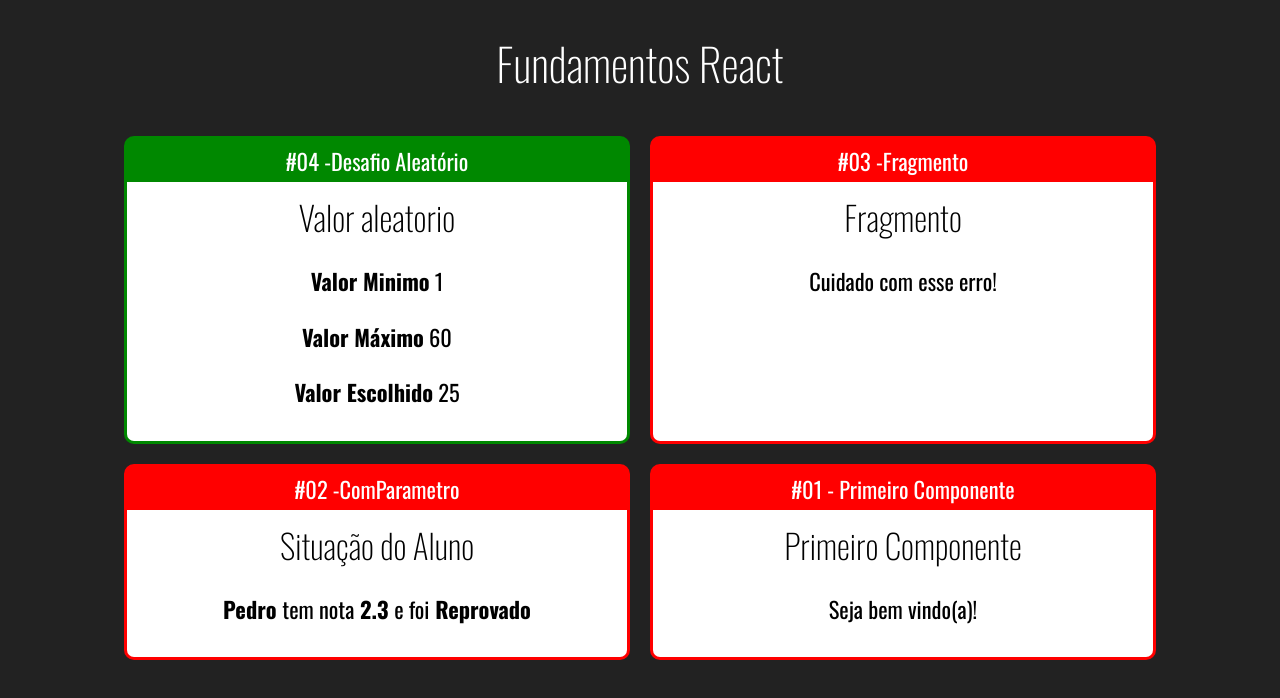
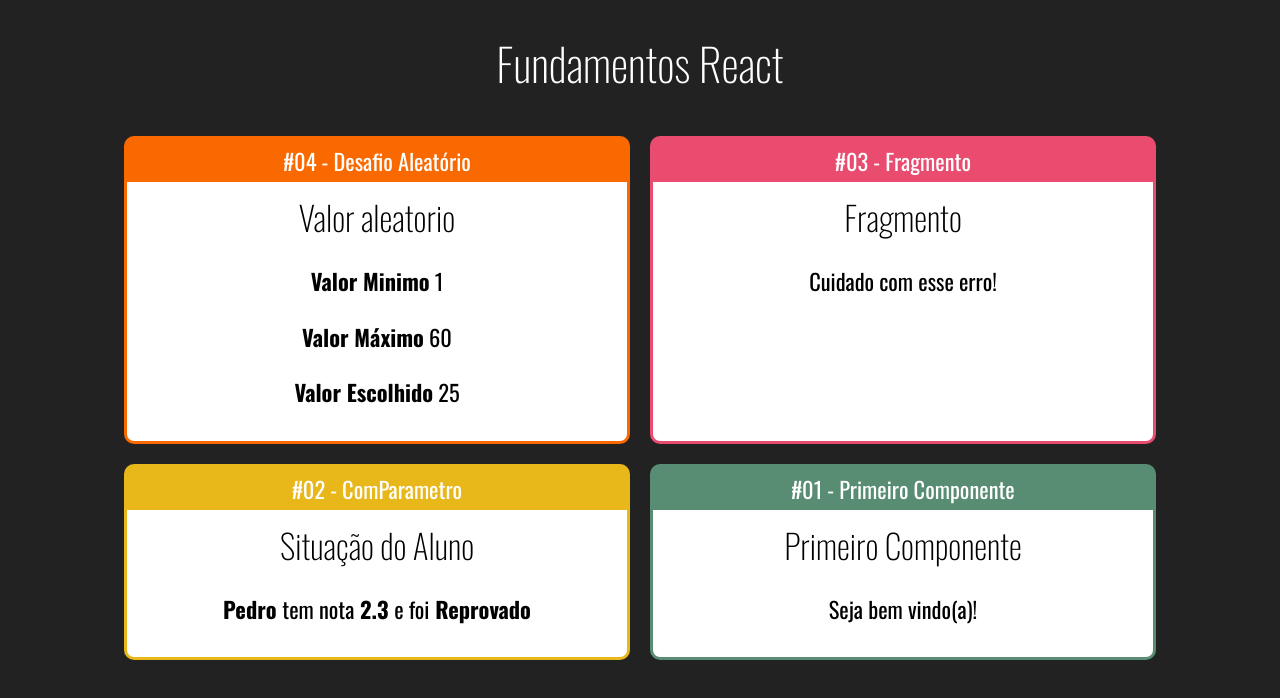
Before and after one commit to lucasg13info/curso-react, a React (Create React App) app in the folder fundamentos-react/: page / in a window 1280 px wide. Shown: the top 698 px of the page. Built offline with nearby package versions, Linux system fonts and the light colour scheme.

Commit message:
Aplicando cor/ atributos personalizados para cada card e passando como parametro

```diff
--- a/fundamentos-react/src/App.jsx
+++ b/fundamentos-react/src/App.jsx
@@ -13,22 +13,22 @@ export default () =>(
             <h1>Fundamentos React</h1>
 
         <div className="Cards">
-        <Card titulo="#04 -Desafio Aleatório" color="#080">
+        <Card titulo="#04 - Desafio Aleatório" color="#FA6900">
             <Aleatorio min= {1} max={60}/>
         </Card>
 
-        <Card titulo="#03 -Fragmento">
+        <Card titulo="#03 - Fragmento" color="#E94C6F">
             <Fragmento/>
         </Card>
 
-        <Card titulo="#02 -ComParametro">
+        <Card titulo="#02 - ComParametro" color="#E8B71A">
             <ComParametro titulo="Situação do Aluno"
                 aluno= "Pedro"
                 nota= {2.3}
             />
         </Card>
 
-        <Card titulo="#01 - Primeiro Componente">
+        <Card titulo="#01 - Primeiro Componente" color="#588C73">
             <Primeiro></Primeiro>
         </Card>
 
```
